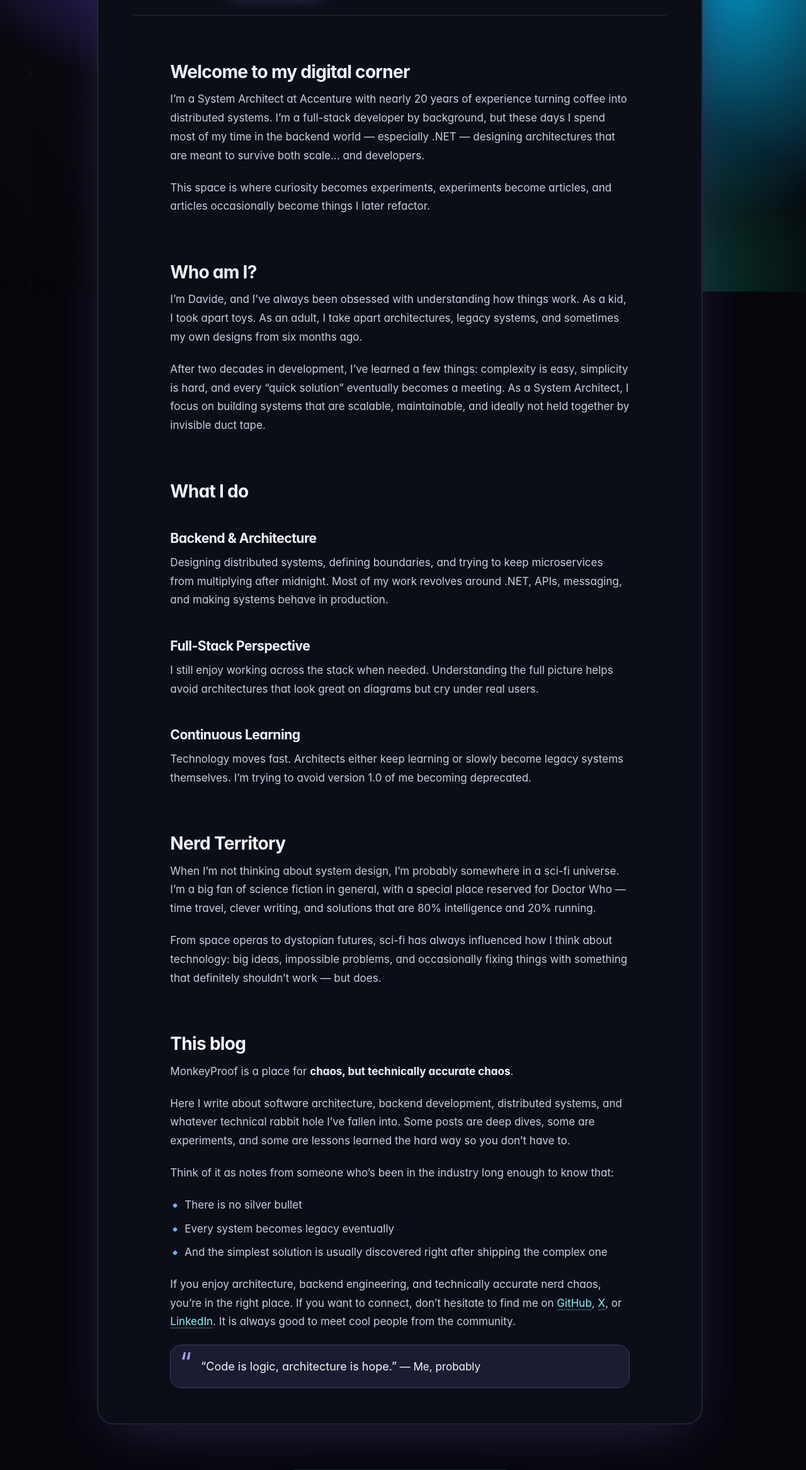
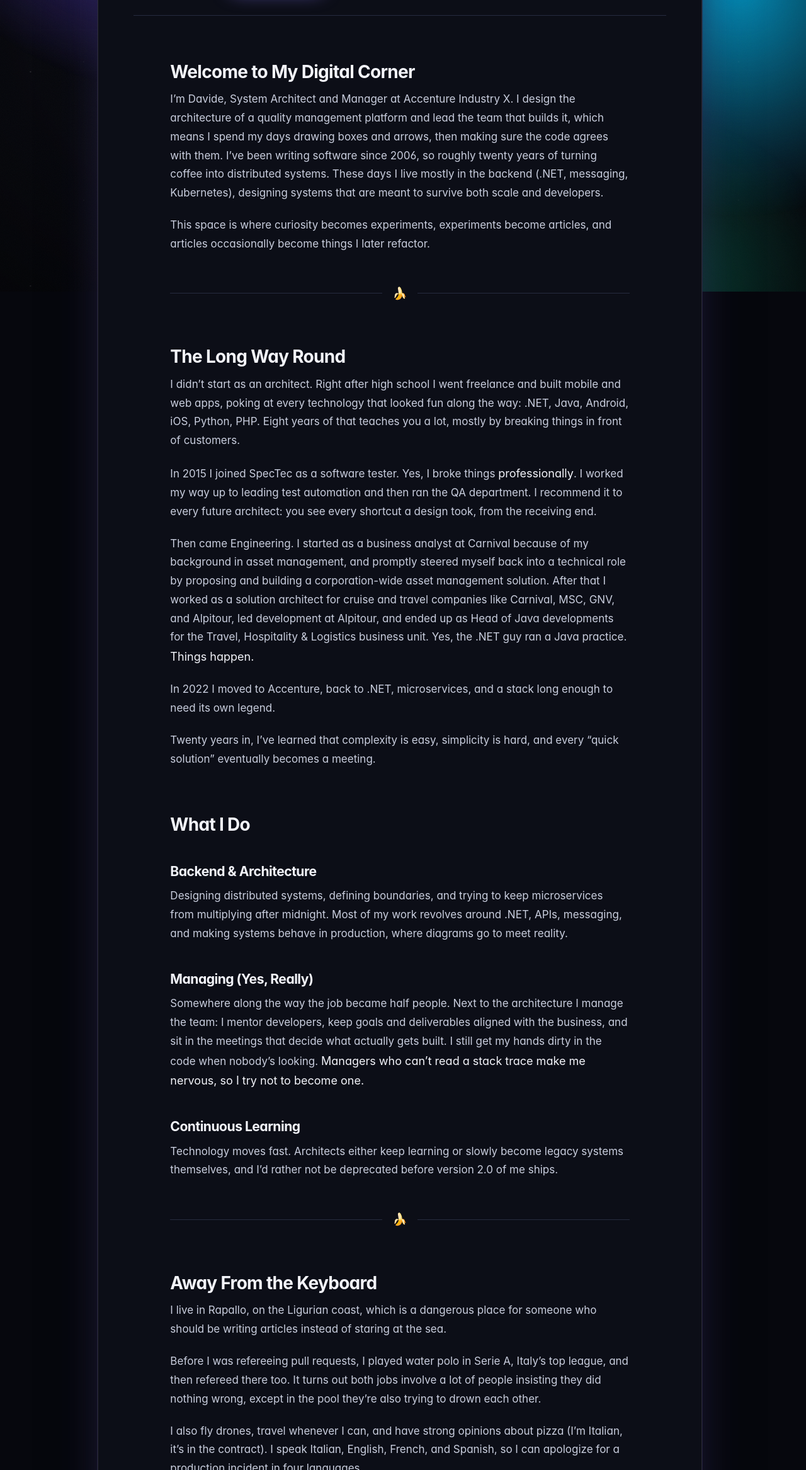
Before and after one commit to davidemaggi/MonkeyProof, an Astro site: page /about in a window 1280 px wide. Shown: the part 337-2671 px from the top of the page at 63% size. Built offline with nearby package versions, Linux system fonts and the light colour scheme; Astro itself is replaced by a stand-in of ours.

Commit message:
feat(about): rewrite the about page with career path, manager role, and personal details

```diff
--- a/src/layouts/AboutLayout.astro
+++ b/src/layouts/AboutLayout.astro
@@ -17,7 +17,7 @@ const { frontmatter } = Astro.props;
         <img class="about__avatar" src={SITE.avatar.src} alt={SITE.avatar.alt} width="96" height="96" />
         <div>
           <h1 class="page-heading">{SITE.author}</h1>
-          <p class="page-lede">System Architect, professional coffee-to-distributed-systems converter. MonkeyProof is where the leftovers go.</p>
+          <p class="page-lede">System Architect and Manager. Former tester, so I know where your bugs are hiding. MonkeyProof is where the lessons end up.</p>
           <div class="about__links">
             <a class="action action--primary" href={SITE.daveos.url} data-daveos>
               <DaveOsLogo /> Open {SITE.daveos.label}
--- a/src/pages/about.md
+++ b/src/pages/about.md
@@ -4,48 +4,66 @@ title: "About"
 description: "Who writes MonkeyProof and why."
 ---
 
-## Welcome to my digital corner
+## Welcome to My Digital Corner
 
-I’m a System Architect at Accenture with nearly 20 years of experience turning coffee into distributed systems. I’m a full-stack developer by background, but these days I spend most of my time in the backend world — especially .NET — designing architectures that are meant to survive both scale… and developers.
+I'm Davide, System Architect and Manager at Accenture Industry X. I design the architecture of a quality management platform and lead the team that builds it, which means I spend my days drawing boxes and arrows, then making sure the code agrees with them. I've been writing software since 2006, so roughly twenty years of turning coffee into distributed systems. These days I live mostly in the backend (.NET, messaging, Kubernetes), designing systems that are meant to survive both scale and developers.
 
 This space is where curiosity becomes experiments, experiments become articles, and articles occasionally become things I later refactor.
 
-## Who am I?
+---
 
-I’m Davide, and I’ve always been obsessed with understanding how things work. As a kid, I took apart toys. As an adult, I take apart architectures, legacy systems, and sometimes my own designs from six months ago.
+## The Long Way Round
 
-After two decades in development, I’ve learned a few things: complexity is easy, simplicity is hard, and every “quick solution” eventually becomes a meeting. As a System Architect, I focus on building systems that are scalable, maintainable, and ideally not held together by invisible duct tape.
+I didn't start as an architect. Right after high school I went freelance and built mobile and web apps, poking at every technology that looked fun along the way: .NET, Java, Android, iOS, Python, PHP. Eight years of that teaches you a lot, mostly by breaking things in front of customers.
 
-## What I do
+In 2015 I joined SpecTec as a software tester. Yes, I broke things *professionally*. I worked my way up to leading test automation and then ran the QA department. I recommend it to every future architect: you see every shortcut a design took, from the receiving end.
+
+Then came Engineering. I started as a business analyst at Carnival because of my background in asset management, and promptly steered myself back into a technical role by proposing and building a corporation-wide asset management solution. After that I worked as a solution architect for cruise and travel companies like Carnival, MSC, GNV, and Alpitour, led development at Alpitour, and ended up as Head of Java developments for the Travel, Hospitality & Logistics business unit. Yes, the .NET guy ran a Java practice. *Things happen.*
+
+In 2022 I moved to Accenture, back to .NET, microservices, and a stack long enough to need its own legend.
+
+Twenty years in, I've learned that complexity is easy, simplicity is hard, and every "quick solution" eventually becomes a meeting.
+
+## What I Do
 
 ### Backend & Architecture
-Designing distributed systems, defining boundaries, and trying to keep microservices from multiplying after midnight. Most of my work revolves around .NET, APIs, messaging, and making systems behave in production.
 
-### Full-Stack Perspective
-I still enjoy working across the stack when needed. Understanding the full picture helps avoid architectures that look great on diagrams but cry under real users.
+Designing distributed systems, defining boundaries, and trying to keep microservices from multiplying after midnight. Most of my work revolves around .NET, APIs, messaging, and making systems behave in production, where diagrams go to meet reality.
+
+### Managing (Yes, Really)
+
+Somewhere along the way the job became half people. Next to the architecture I manage the team: I mentor developers, keep goals and deliverables aligned with the business, and sit in the meetings that decide what actually gets built. I still get my hands dirty in the code when nobody's looking. *Managers who can't read a stack trace make me nervous, so I try not to become one.*
 
 ### Continuous Learning
-Technology moves fast. Architects either keep learning or slowly become legacy systems themselves. I’m trying to avoid version 1.0 of me becoming deprecated.
 
-## Nerd Territory
+Technology moves fast. Architects either keep learning or slowly become legacy systems themselves, and I'd rather not be deprecated before version 2.0 of me ships.
 
-When I’m not thinking about system design, I’m probably somewhere in a sci-fi universe. I’m a big fan of science fiction in general, with a special place reserved for Doctor Who — time travel, clever writing, and solutions that are 80% intelligence and 20% running.
+---
 
-From space operas to dystopian futures, sci-fi has always influenced how I think about technology: big ideas, impossible problems, and occasionally fixing things with something that definitely shouldn’t work — but does.
+## Away From the Keyboard
 
-## This blog
+I live in Rapallo, on the Ligurian coast, which is a dangerous place for someone who should be writing articles instead of staring at the sea.
 
-MonkeyProof is a place for **chaos, but technically accurate chaos**.
+Before I was refereeing pull requests, I played water polo in Serie A, Italy's top league, and then refereed there too. It turns out both jobs involve a lot of people insisting they did nothing wrong, except in the pool they're also trying to drown each other.
 
-Here I write about software architecture, backend development, distributed systems, and whatever technical rabbit hole I’ve fallen into. Some posts are deep dives, some are experiments, and some are lessons learned the hard way so you don’t have to.
+I also fly drones, travel whenever I can, and have strong opinions about pizza (I'm Italian, it's in the contract). I speak Italian, English, French, and Spanish, so I can apologize for a production incident in four languages.
 
-Think of it as notes from someone who’s been in the industry long enough to know that:
+Then there's sci-fi. I'm a Star Wars fan and, I'll admit it, an Empire supporter: their architecture is questionable (single point of failure, exposed thermal exhaust port), but you can't fault the commitment to standardization. Doctor Who has a special place too, for the time travel, the clever writing, and solutions that are 80% intelligence and 20% running. Sci-fi has shaped how I think about technology: big ideas, impossible problems, and occasionally fixing things with something that definitely shouldn't work but does.
+
+---
+
+## This Blog
+
+MonkeyProof is a place for *chaos, but technically accurate chaos*.
+
+I write about software architecture, backend development, distributed systems, and whatever technical rabbit hole I've fallen into this month. Some posts are long explorations, some are experiments, and some are lessons learned the hard way so you don't have to.
+
+Think of it as notes from someone who's been in the industry long enough to know that:
 
 - There is no silver bullet
 - Every system becomes legacy eventually
-- And the simplest solution is usually discovered right after shipping the complex one
+- The simplest solution is usually discovered right after shipping the complex one
 
-If you enjoy architecture, backend engineering, and technically accurate nerd chaos, you’re in the right place.
-If you want to connect, don't hesitate to find me on [GitHub](https://github.com/DavideMaggi/), [X](https://x.com/DavideMaggi), or [LinkedIn](https://www.linkedin.com/in/DavideMaggi/). It is always good to meet cool people from the community.
+If you want to see where the rest of me lives, open DaveOS from the button above. If you want to talk, find me on [GitHub](https://github.com/davidemaggi), [X](https://x.com/DavideMaggi), or [LinkedIn](https://www.linkedin.com/in/davidemaggi). It's always good to meet cool people from the community.
 
-> _"Code is logic, architecture is hope."_ — Me, probably
+> _"Code is logic, architecture is hope."_ (Me, probably)
```
